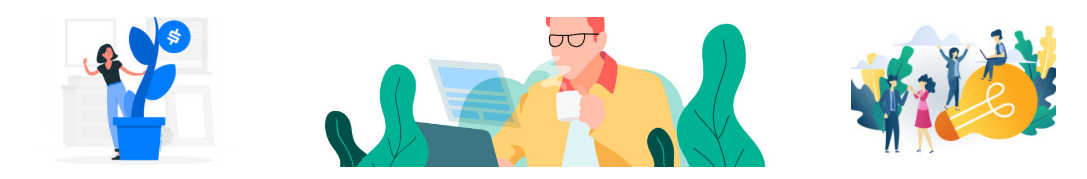
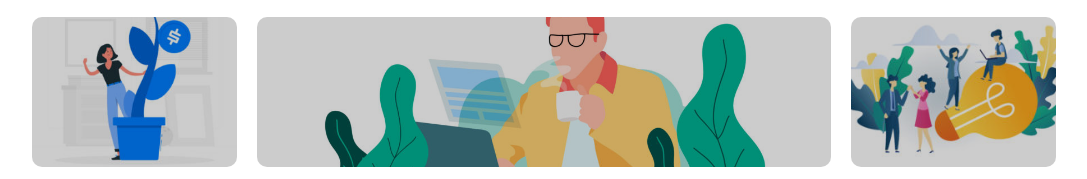
Before and after one commit to cenny1988/htmlcss-wp, a plain HTML site: page index.html in a window 1280 px wide. Shown: the part 746-925 px from the top of the page, without its empty margins (96-1183 px from the left). Drawn offline with Linux system fonts and the light colour scheme.

Commit message:
eseguito test overlay immagini del main con ::after

```diff
--- a/css/style.css
+++ b/css/style.css
@@ -16,6 +16,15 @@ body{
     content: '';
     display: table;
     clear: both;
+}
+
+.overlaytest::after{
+    display: block;
+    content: '';
+    height: 100%;
+    width: 100%;
+    border-radius: 10px;
+    background-color: rgba(0, 0, 0, 0.2);
 }
 
 /* css div centrato */
--- a/index.html
+++ b/index.html
@@ -58,7 +58,7 @@
 
                 <!-- sezione sx -->
                 <aside class="aside-box">
-                    <div id="aside-sx" class="top-img">
+                    <div id="aside-sx" class="top-img overlaytest">
                     </div>
                     <div class="bottom-conten">
                         <h4>Lorem</h4>
@@ -68,7 +68,7 @@
 
                 <!-- sezione centrle -->
                 <section class="main-center">
-                    <div id="main-box" class="top-img">
+                    <div id="main-box" class="top-img overlaytest">
                     </div>
                     <div class="bottom-conten">
                         <h4>Lorem</h4>
@@ -82,7 +82,7 @@
 
                 <!-- sezione dx -->
                 <aside class="aside-box">
-                    <div id="aside-dx" class="top-img">
+                    <div id="aside-dx" class="top-img overlaytest">
                     </div>
                     <div class="bottom-conten">
                         <h4>Lorem</h4>
```
